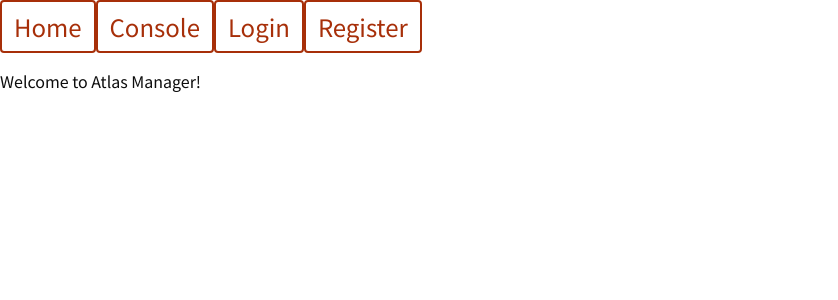
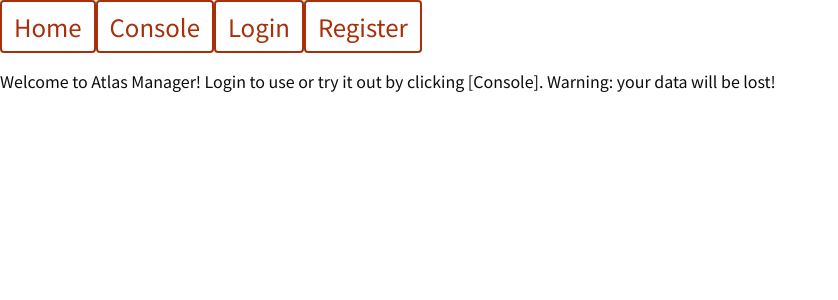
Before and after one commit to themrsung/atlas-manager, a React (Create React App) app: page / in a window 1280 px wide. Shown: the top 300 px of the page, without its empty margins (0-838 px from the left). Built offline with nearby package versions, Linux system fonts and the light colour scheme.

Commit message:
added welcome message

```diff
--- a/src/pages/Home.tsx
+++ b/src/pages/Home.tsx
@@ -9,7 +9,10 @@
             {state.getCurrentUser() ? (
                 <p>Welcome, {state.getCurrentUser()?.getDisplayName()}!</p>
             ) : (
-                <p>Welcome to Atlas Manager!</p>
+                <p>
+                    Welcome to Atlas Manager! Login to use or try it out by
+                    clicking [Console]. Warning: your data will be lost!
+                </p>
             )}
         </S.Wrap>
     )
```
